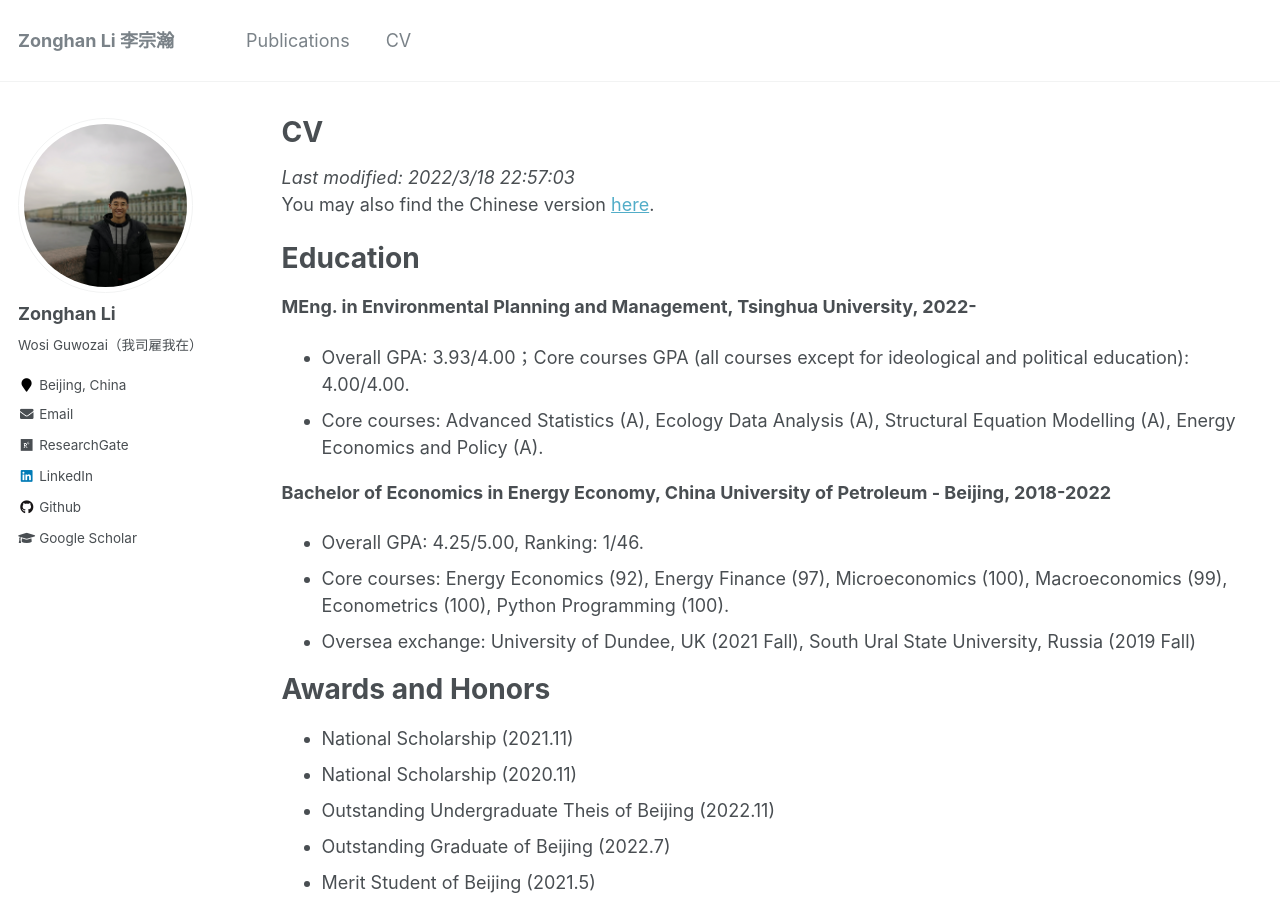
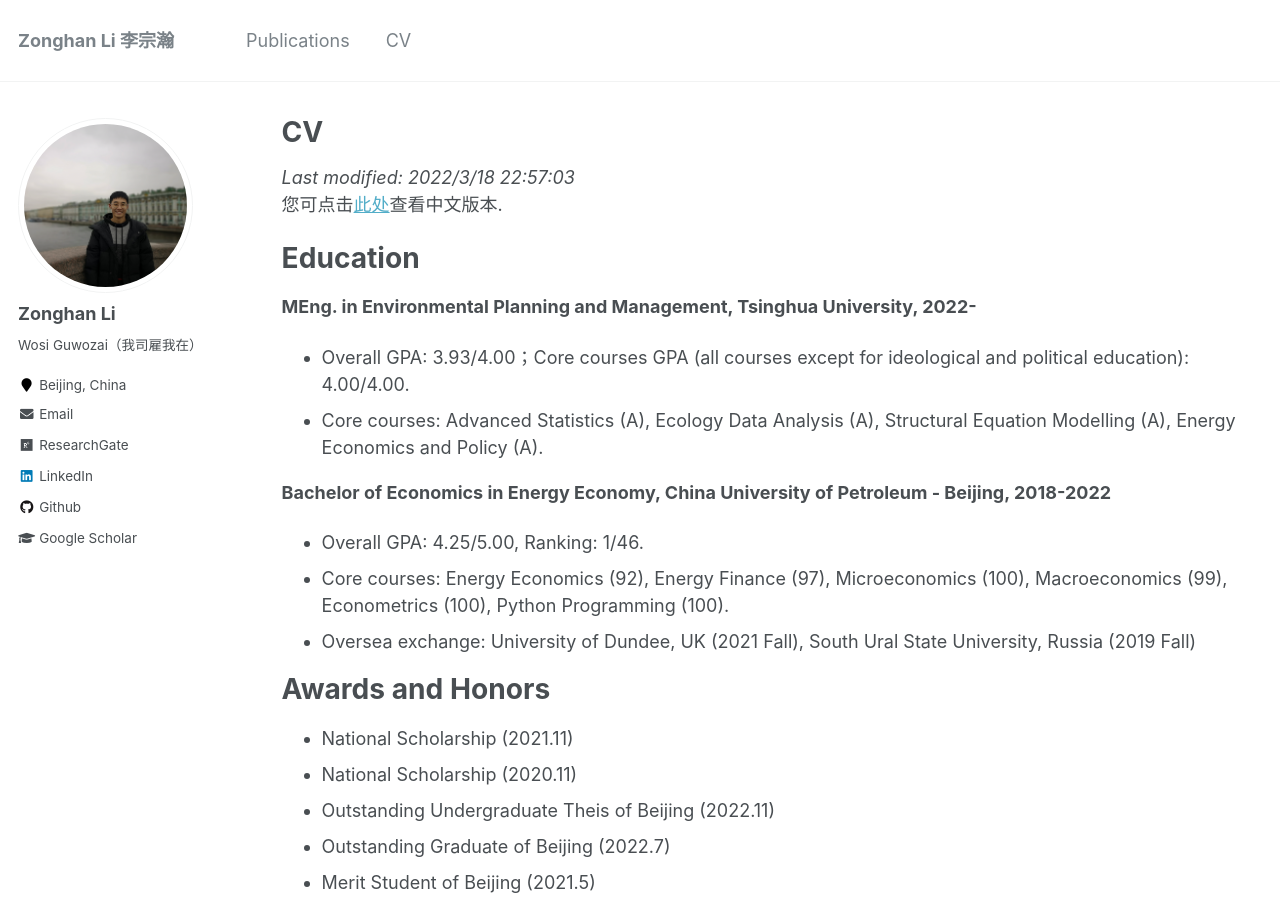
Before and after one commit to lzh3278/lzh.github.io, a Jekyll site: the page built from _pages/cv.md, in a window 1280 px wide and 900 px high. Built offline with Jekyll 4.4.1, drawn with Linux system fonts in a browser that asks for light colours.

Commit message:
Update cv.md

```diff
--- a/_pages/cv.md
+++ b/_pages/cv.md
@@ -10,7 +10,7 @@ redirect_from:
 {% include base_path %}
 
 *Last modified: 2022/3/18 22:57:03*
-You may also find the Chinese version [here](https://lzh3278.github.io/cvCHN/).
+您可点击[此处](https://lzh3278.github.io/cv/chn/)查看中文版本.
 
 Education
 ======
```
